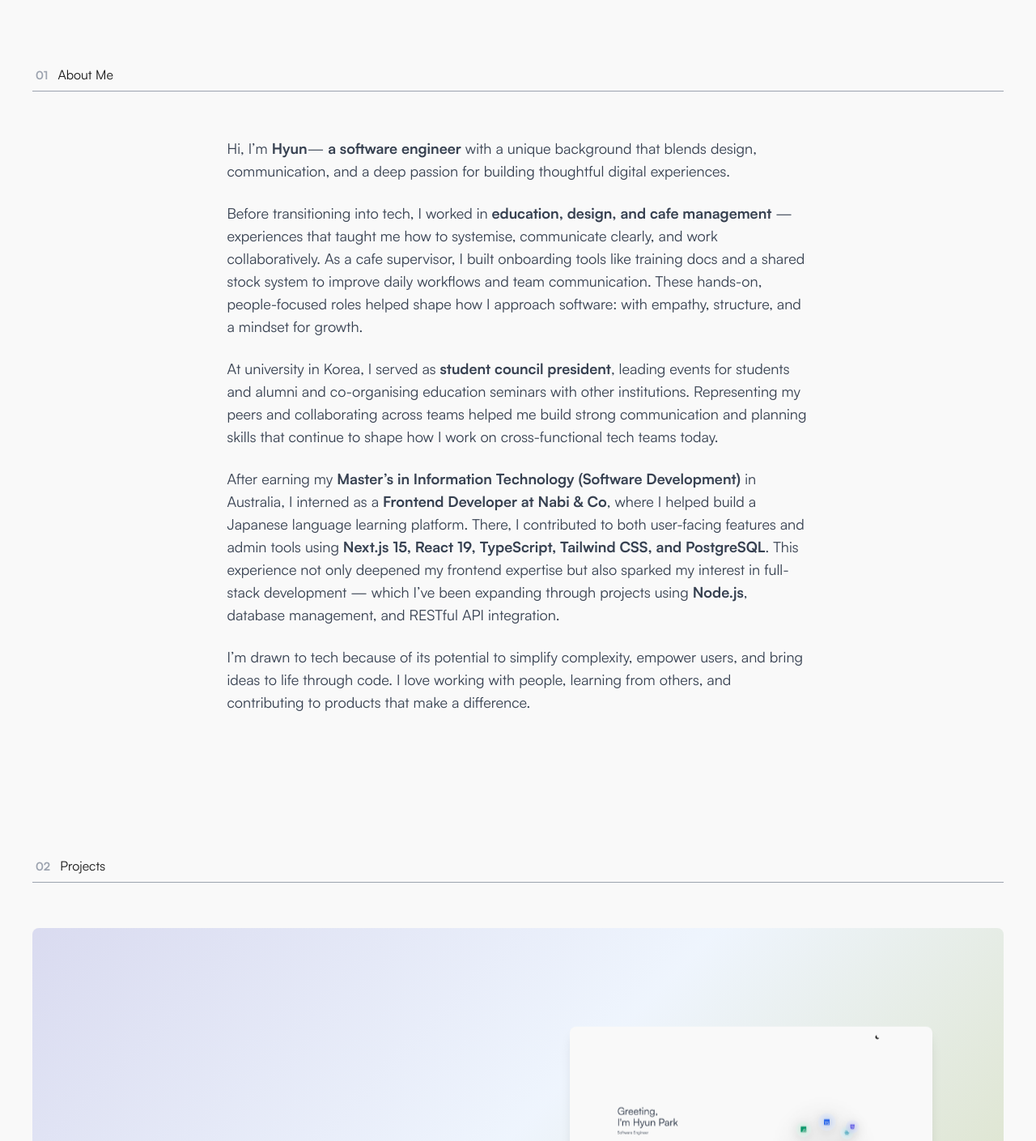
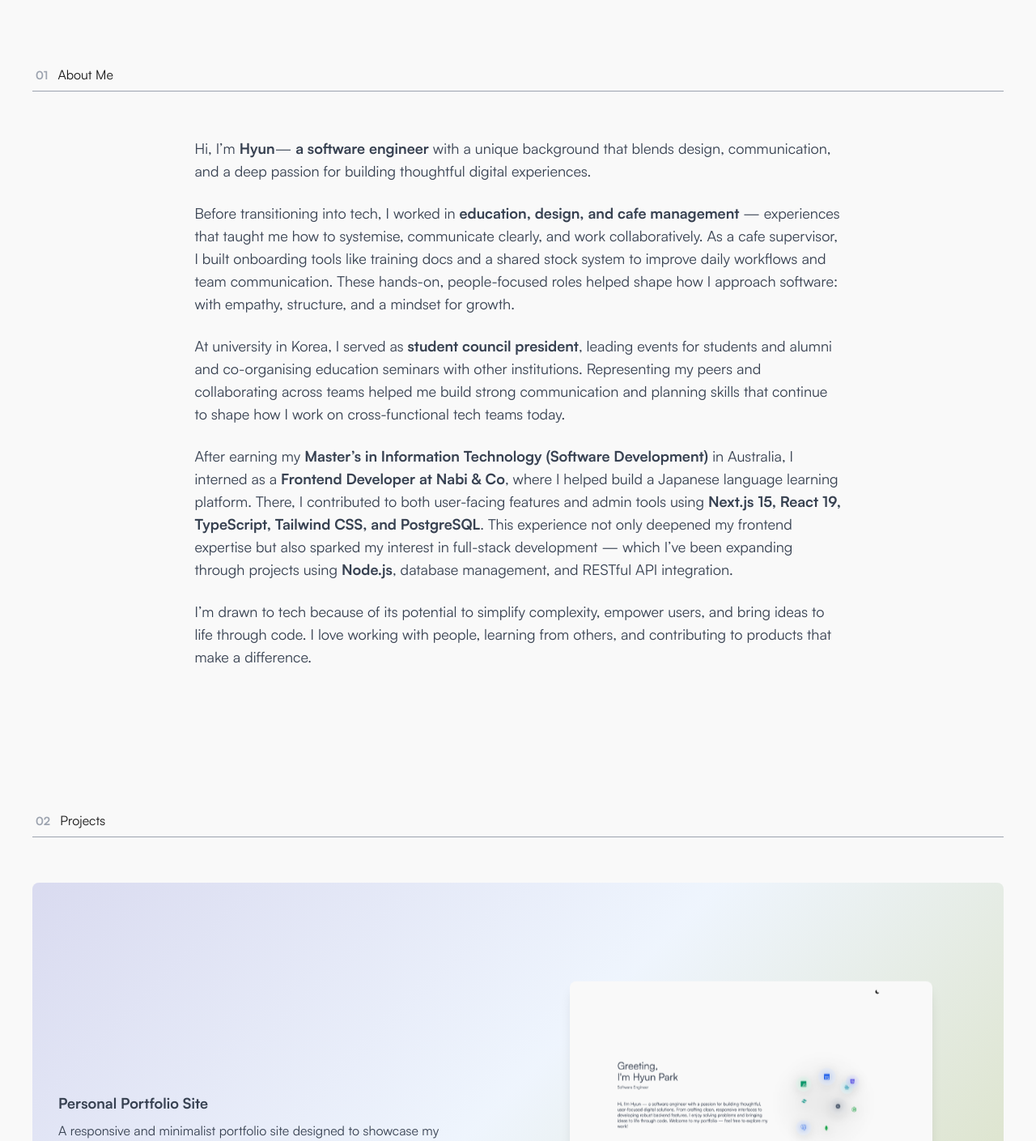
Before and after one commit to rupertgrint/my-portfolio, a Next.js app: page / in a window 1280 px wide. Shown: the part 880-2289 px from the top of the page at 81% size. Built offline with nearby package versions, Linux system fonts and the light colour scheme; a web font is replaced by a local one.

Commit message:
refactor: remove unnecessary paddings

```diff
--- a/src/app/page.tsx
+++ b/src/app/page.tsx
@@ -5,7 +5,7 @@ import ProjectSection from '@/components/project-section/ProjectSection';
 
 export default function Home() {
   return (
-    <div className='max-w-screen-xl mx-auto px-6 py-6'>
+    <div className='max-w-screen-xl mx-auto px-8 md:px-10 py-6'>
       <HeroSection />
       <AboutMe />
       <ProjectSection />
--- a/src/components/about-me-section/AboutMe.tsx
+++ b/src/components/about-me-section/AboutMe.tsx
@@ -4,7 +4,7 @@ export default function AboutMe() {
   return (
     <div className='py-20'>
       <ListTitle title='About Me' num='01' />
-      <div className='px-8 md:px-10 py-12 max-w-prose mx-auto text-md md:text-lg text-left leading-relaxed space-y-6 text-text-primary'>
+      <div className='py-12 max-w-prose mx-auto text-md md:text-lg text-left leading-relaxed space-y-6 text-text-primary'>
         <p>
           Hi, I’m <strong>Hyun</strong>— <strong>a software engineer</strong>{' '}
           with a unique background that blends design, communication, and a deep
--- a/src/components/hero-section/HeroSection.tsx
+++ b/src/components/hero-section/HeroSection.tsx
@@ -3,7 +3,7 @@ import HeroHeader from './HeroHeader';
 
 export default function HeroSection() {
   return (
-    <div className='px-4'>
+    <div>
       <HeroHeader />
       <HeroCard />
     </div>
--- a/src/components/project-section/ProjectCard.tsx
+++ b/src/components/project-section/ProjectCard.tsx
@@ -15,7 +15,7 @@ export default function ProjectCard({
   return (
     <div
       style={style}
-      className='flex flex-col md:flex-row p-10 md:p-8 my-14 min-h-[500px] mx-4 rounded-lg'
+      className='flex flex-col md:flex-row p-10 md:p-8 my-14 min-h-[500px] rounded-lg'
     >
       <div className='flex-1 flex flex-col justify-start md:justify-end'>
         <div className='flex flex-col gap-2'>
--- a/src/components/ui/ListTitle.tsx
+++ b/src/components/ui/ListTitle.tsx
@@ -6,7 +6,7 @@ type Props = {
 export default function ListTitle({ title, num }: Props) {
   return (
     <>
-      <div className='flex justify-start items-baseline border-b border-gray-400 pb-2 my-2 mx-4 px-1'>
+      <div className='flex justify-start items-baseline border-b border-gray-400 pb-2 my-2 px-1'>
         <span className='text-sm font-bold text-gray-400 pr-3'>{num}</span>
         <div className='text-md'>{title}</div>
       </div>
```
